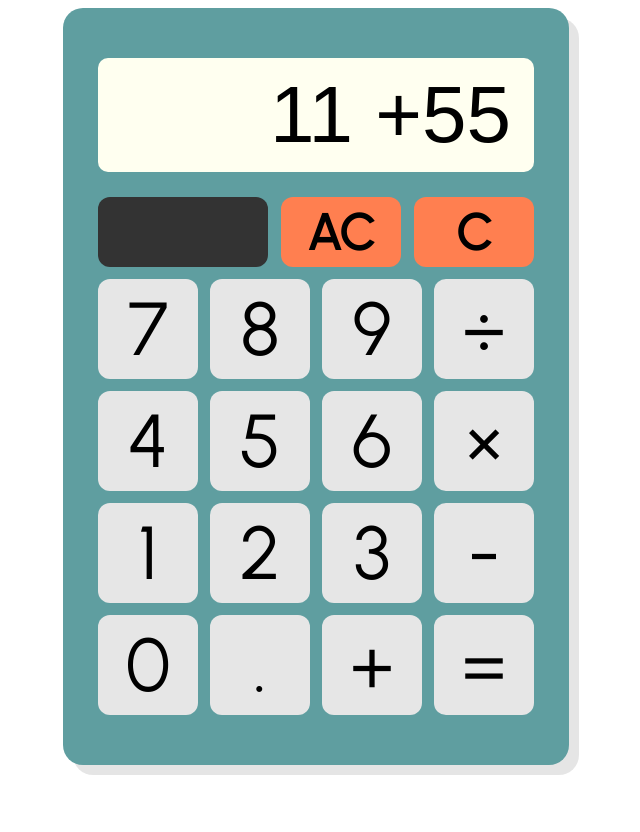
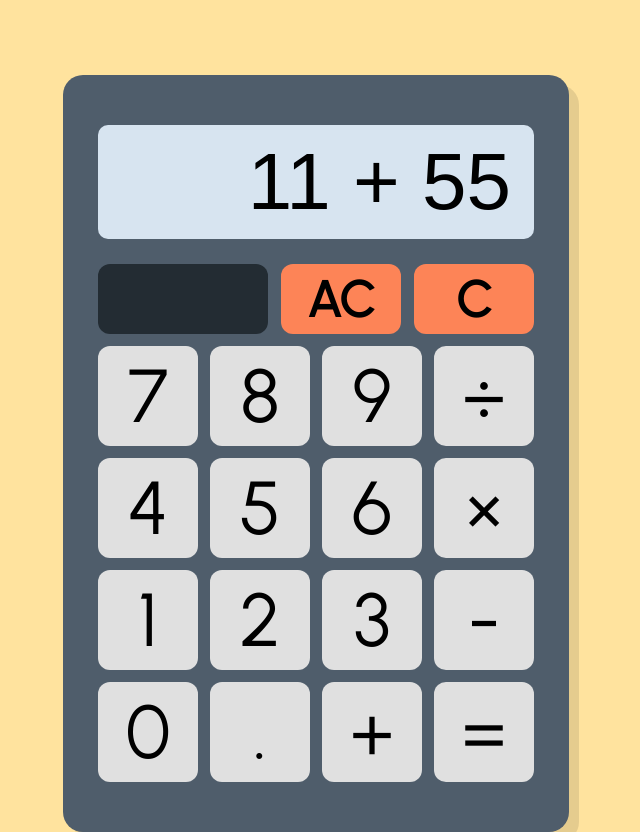
Before and after one commit to helena022/calculator-react, a React app: page / in a window 1280 px wide. Shown: the whole page, without its empty margins (324-964 px from the left). Before the commit the page ends 800 px from the top, so only its background shows below. Built offline with nearby package versions, Linux system fonts and the light colour scheme.

Commit message:
Update app color palette

```diff
--- a/src/components/Display.js
+++ b/src/components/Display.js
@@ -4,7 +4,7 @@ function Display() {
   return (
     <div className={styles.display}>
       <div className={styles.displayOutput}>
-        <input type="text"  value="11 +55"></input>
+        <input type="text"  value="11 + 55"></input>
       </div>
     </div>
   );
--- a/src/index.css
+++ b/src/index.css
@@ -1,4 +1,9 @@
+html {
+    height: 100%;
+}
 body {
     display: flex;
     justify-content: center;
+    margin: 75px;
+    background-color: #ffe39e;
 }
--- a/src/styles/calcButton.module.css
+++ b/src/styles/calcButton.module.css
@@ -3,7 +3,7 @@
     height: 100px;
     border-radius: 12px;
     border: none;
-    background-color: hsl(0,0%,90%);
+    background-color: #E0E0E0;
     font-size: 75px;
     font-family: 'Urbanist', sans-serif;
 }
--- a/src/styles/calculator.module.css
+++ b/src/styles/calculator.module.css
@@ -5,6 +5,6 @@
     min-height: auto;
     max-width: auto;
     padding: 50px 35px;
-    background-color: cadetblue;
+    background-color: #4f5d6b;
     box-shadow: 10px 10px 0 rgba(0,0,0,0.1);
 }
--- a/src/styles/delButton.module.css
+++ b/src/styles/delButton.module.css
@@ -1,5 +1,5 @@
 .delete button {
-    background-color: coral;
+    background-color: #fd8457;
     width: 120px;
     height: 70px;
     font-weight: bold;
--- a/src/styles/display.module.css
+++ b/src/styles/display.module.css
@@ -2,7 +2,7 @@
     width: 100%;
     border-radius: 10px;
     margin-bottom: 25px;
-    background-color: ivory;
+    background-color: #d7e4f0;
 }
 .displayOutput {
     display: flex;
--- a/src/styles/keypad.module.css
+++ b/src/styles/keypad.module.css
@@ -13,7 +13,7 @@
 
 }
 .solar {
-    background-color: #333;
+    background-color: #232c33;
     width: 170px;
     height: 70px;
     font-weight: bold;
```
